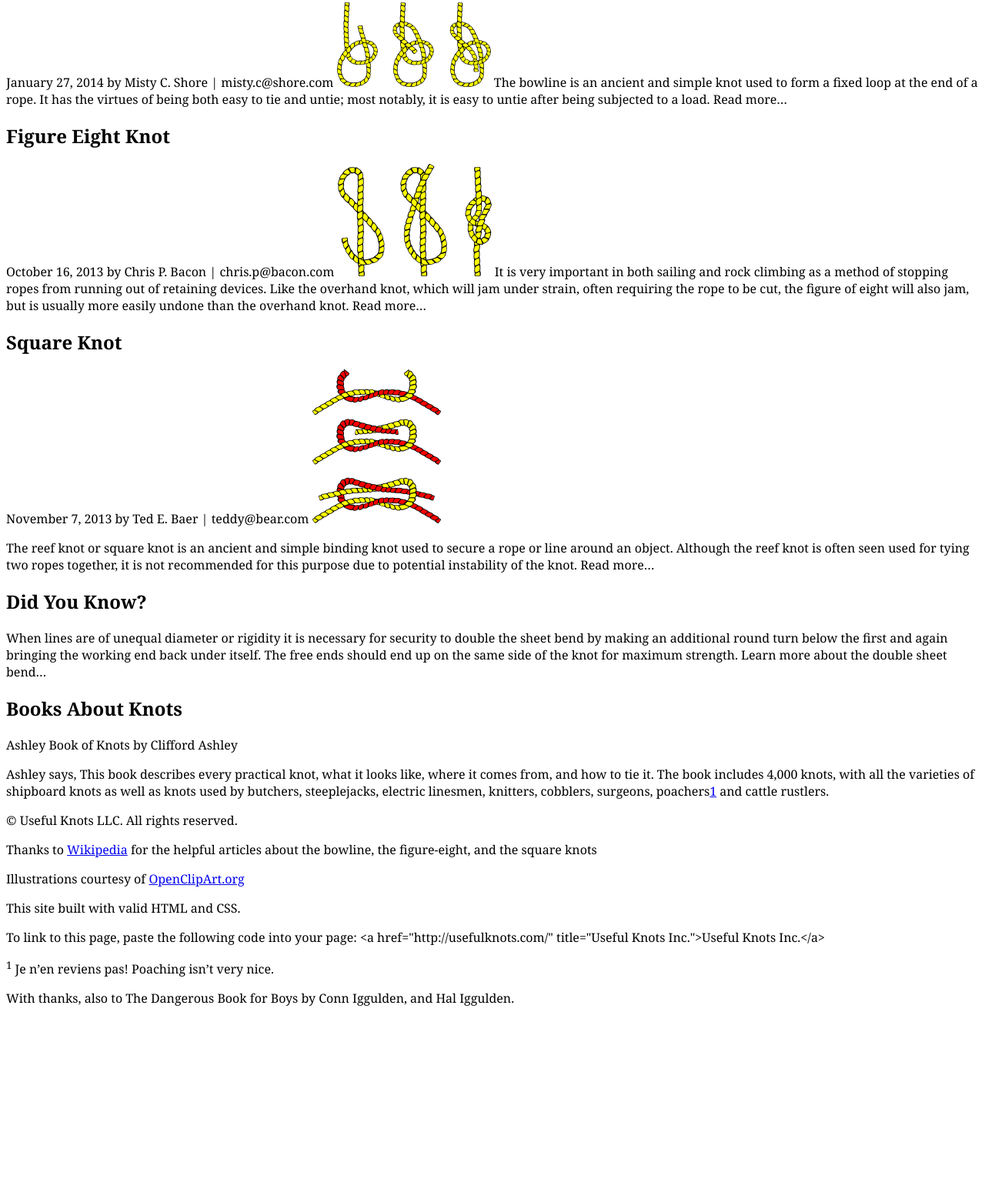
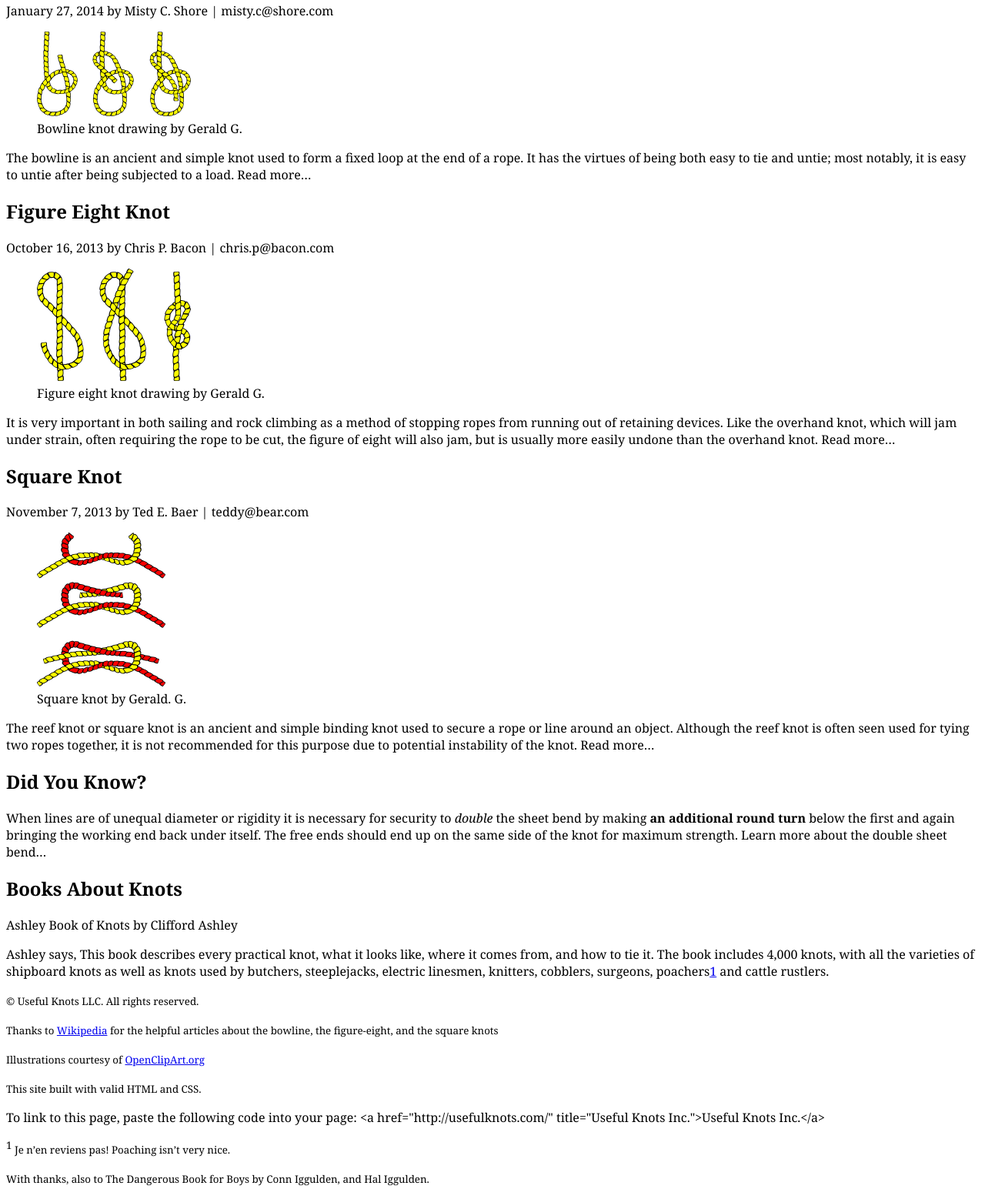
Before and after one commit to Sarah-Fisher/week_03, a plain HTML site: page index.html in a window 1280 px wide. Shown: the part 136-1681 px from the top of the page at 77% size. Before the commit the page ends 1460 px from the top, so only its background shows below. Drawn offline with Linux system fonts and the light colour scheme.

Commit message:
Added some semantic html

```diff
--- a/index.html
+++ b/index.html
@@ -23,10 +23,13 @@
 					January 27, 2014
 					<!-- STEP 11: Author contact information -->
 					by Misty C. Shore | misty.c@shore.com
-					<img src="images/bowline.png" alt="Diagram of a bowline knot" />
-					<!-- http://openclipart.org/detail/8577/tying-knots-by-gerald_g-8577 -->
+					<figure>
+						<img src="images/bowline.png" alt="Diagram of a bowline knot" />
+						<figcaption>Bowline knot drawing by Gerald G.</figcaption>
+						<!-- http://openclipart.org/detail/8577/tying-knots-by-gerald_g-8577 -->
+					</figure>
 					<!-- STEP 1: Add a paragraph below (and everywhere else where appropriate) -->
-					The bowline is an ancient and simple knot used to form a fixed loop at the end of a rope. It has the virtues of being both easy to tie and untie; most notably, it is easy to untie after being subjected to a load. Read more…
+					<p>The bowline is an ancient and simple knot used to form a fixed loop at the end of a rope. It has the virtues of being both easy to tie and untie; most notably, it is easy to untie after being subjected to a load. Read more…</p>
 					<!-- STEP 14: Highlight text with <mark> -->
 
 
@@ -34,16 +37,22 @@
 					October 16, 2013
 					by Chris P. Bacon | chris.p@bacon.com
 					<!-- STEP 4: Add a figure -->
+					<figure>
 						<img src="images/figure-eight-knot.png" alt="Diagram of a figure eight knot" />
+						<figcaption>Figure eight knot drawing by Gerald G.</figcaption>
 					<!-- http://openclipart.org/detail/8580/tying-knots-by-gerald_g-8580 -->
-					It is very important in both sailing and rock climbing as a method of stopping ropes from running out of retaining devices. Like the overhand knot, which will jam under strain, often requiring the rope to be cut, the figure of eight will also jam, but is usually more easily undone than the overhand knot. Read more…
+					</figure>
+					<p>It is very important in both sailing and rock climbing as a method of stopping ropes from running out of retaining devices. Like the overhand knot, which will jam under strain, often requiring the rope to be cut, the figure of eight will also jam, but is usually more easily undone than the overhand knot. Read more…</p>
 
 
 					<h2>Square Knot</h2>
 					November 7, 2013
 					by Ted E. Baer | teddy@bear.com
-					<img src="images/square-knot.png" alt="Diagram of a square knot" />
-					<!-- http://openclipart.org/detail/8581/tying-knots-by-gerald_g-8581 -->
+					<figure>
+						<img src="images/square-knot.png" alt="Diagram of a square knot" />
+						<figcaption>Square knot by Gerald. G.</figcaption>
+						<!-- http://openclipart.org/detail/8581/tying-knots-by-gerald_g-8581 -->
+					</figure>
 					<!-- STEP 9: Define a term with <dfn> -->
 					<p>The reef knot or square knot is an ancient and simple binding knot used to secure a rope or line around an object. Although the reef knot is often seen used for tying two ropes together, it is not recommended for this purpose due to potential instability of the knot. Read more…</p>
 
@@ -51,7 +60,7 @@
 			<!-- STEP 21: Add <aside> inside the <main> -->
 
 				<h2>Did You Know?</h2>
-				When lines are of unequal diameter or rigidity it is necessary for security to <!-- STEP 3: Mark importance or emphasis with <em> and <strong> -->double the sheet bend by making an additional round turn below the first and again bringing the working end back under itself. The free ends should end up on the same side of the knot for maximum strength. Learn more about the double sheet bend…
+				<p>When lines are of unequal diameter or rigidity it is necessary for security to <!-- STEP 3: Mark importance or emphasis with <em> and <strong> --><em>double</em> the sheet bend by making <strong>an additional round turn</strong> below the first and again bringing the working end back under itself. The free ends should end up on the same side of the knot for maximum strength. Learn more about the double sheet bend…</p>
 				<h2>Books About Knots</h2>
 				<!-- STEP 5: Indicate a citation or reference -->
 				Ashley Book of Knots
@@ -65,17 +74,17 @@
 
 		<!-- STEP 19: Add page <footer> -->
 
-			<p><!-- STEP 2: Add fine print -->© Useful Knots LLC. All rights reserved.</p>
-			<p>Thanks to <a href="http://wikipedia.org/" title="Wikipedia - The Free Encyclopedia">Wikipedia</a> for the helpful articles about the bowline, the figure-eight, and the square knots</p>
-			<p>Illustrations courtesy of <a href="http://openclipart.org/" title="Share and use images with OpenClipArt">OpenClipArt.org</a></p>
+			<p><!-- STEP 2: Add fine print --><small>© Useful Knots LLC. All rights reserved.</small></p>
+			<p><small>Thanks to <a href="http://wikipedia.org/" title="Wikipedia - The Free Encyclopedia">Wikipedia</a> for the helpful articles about the bowline, the figure-eight, and the square knots</small></p>
+			<p><small>Illustrations courtesy of <a href="http://openclipart.org/" title="Share and use images with OpenClipArt">OpenClipArt.org</a></small></p>
 			<!-- STEP 8: Explain an abbreviation -->
-			<p>This site built with valid HTML and CSS.</p>
+			<p><small>This site built with valid HTML and CSS.</small></p>
 			<!-- STEP 13: Mark up code and pre-formatted text with <pre> and <code> -->
 			<!-- STEP 15: Add Line breaks with <br /> -->
 			To link to this page, paste the following code into your page: &lt;a href="http://usefulknots.com/" title="Useful Knots Inc."&gt;Useful Knots Inc.&lt;/a&gt;
-			<p id="footnote1"><sup>1</sup> Je n’en reviens pas! Poaching isn’t very nice.</p>
+			<p id="footnote1"><sup>1</sup><small> Je n’en reviens pas! Poaching isn’t very nice.</small></p>
 			<!-- STEP 16: Include a <span> element (for example to change the base language) -->
-			<p>With thanks, also to The Dangerous Book for Boys by Conn Iggulden, and Hal Iggulden.</p>
+			<p><small>With thanks, also to The Dangerous Book for Boys by Conn Iggulden, and Hal Iggulden.</small></p>
 
 	</body>
 </html>
```
